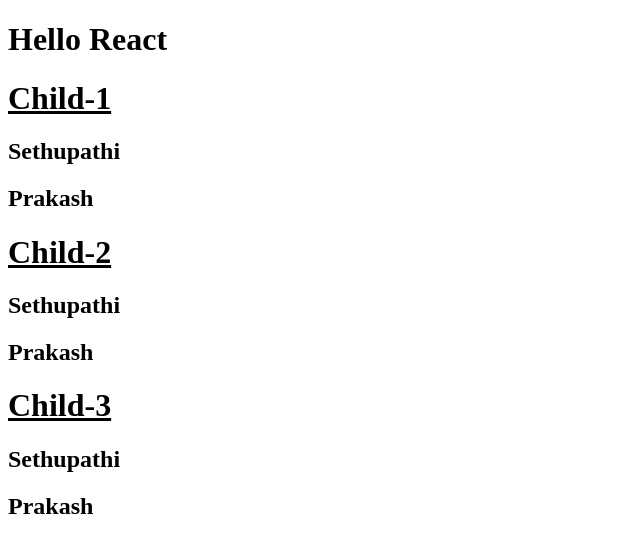
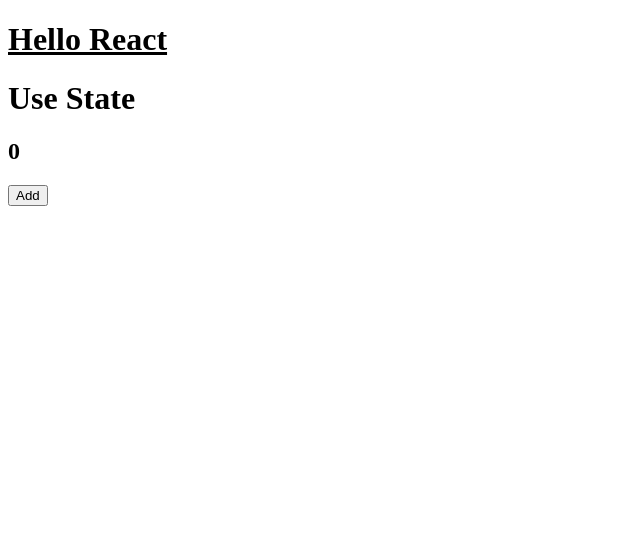
Before and after one commit to prakashsmokiez1115/vite-app, a React (Vite) app: page / in a window 1280 px wide. Shown: the top 552 px of the page, without its empty margins (0-640 px from the left). Built offline with nearby package versions, Linux system fonts and the light colour scheme.

Commit message:
dec-24 vite-app changes

```diff
--- a/src/App.jsx
+++ b/src/App.jsx
@@ -5,6 +5,7 @@ import './App.css'
 import Header from './Header'
 import Footer from './Footer'
 import Child1 from './Child1'
+import State from './State'
 
 
 function App() {
@@ -14,16 +15,18 @@ function App() {
 
   return (
     <div>
-      <h1>Hello React</h1>
+      <u><h1>Hello React</h1></u>
       {/* <Header />
       <Footer /> */}
 
-      <Child1
+      {/* <Child1
 
         user1={user1}
         user2={user2}
-      />
+      /> */}
 
+
+      <State />
     </div>
   )
 }
--- /dev/null
+++ b/src/State.jsx
@@ -0,0 +1,24 @@
+import React from 'react'
+import { useState } from 'react';
+
+const State = () => {
+
+  let [count, setCount] = useState(0);
+
+  function runStateFunction() {
+
+    setCount(count + 90);
+
+  }
+
+
+  return (
+    <div>
+      <h1>Use State</h1>
+      <h2>{count}</h2>
+      <button onClick={runStateFunction}>Add</button>
+    </div>
+  )
+}
+
+export default State;
```
